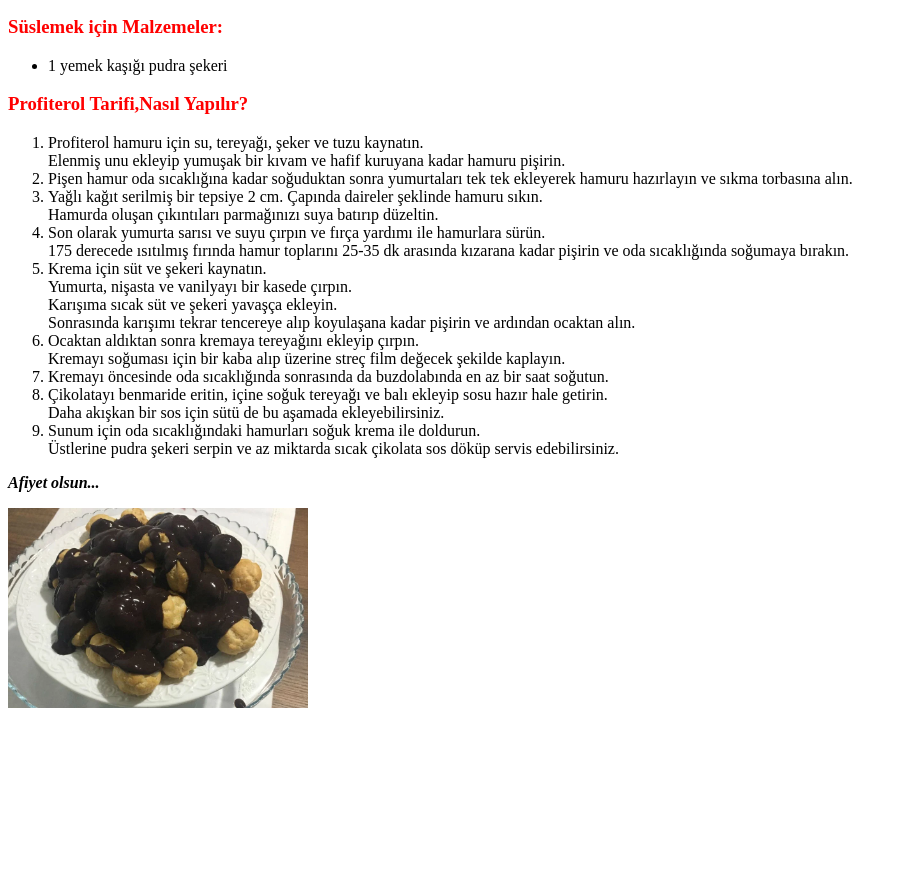
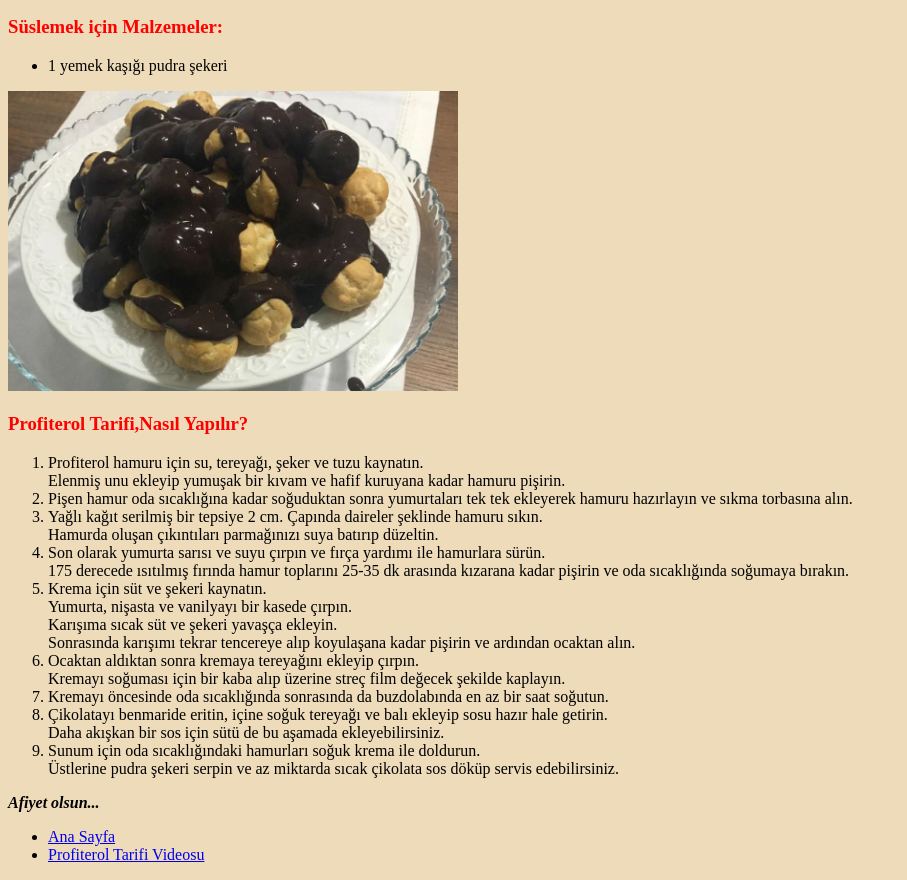
Before and after one commit to AliUNGOR/odev3-profiterol-tarifi, a plain HTML site: page index.html in a window 1280 px wide. Shown: the part 710-1590 px from the top of the page, without its empty margins (0-907 px from the left). Before the commit the page ends 1430 px from the top, so only its background shows below. Drawn offline with Linux system fonts and the light colour scheme.

Commit message:
footer eklendi ve tamamlandi

```diff
--- a/index.html
+++ b/index.html
@@ -6,7 +6,7 @@
     <meta name="viewport" content="width=device-width, initial-scale=1.0">
     <title>Profiterol Tarifi</title>
 </head>
-<body>
+<body style="background-color: rgb(237, 219, 186)">
     <!-- navbar - start -->
     <header>
         <nav>
@@ -73,6 +73,10 @@
                 <li>1 yemek kaşığı pudra şekeri</li>
             </ul>
         </article>
+        <!-- images -->
+        <div>
+            <img height="300" src="images/ev-yapimi-profiterol-tarifi.webp" alt="Lezzetli Profiterol">
+            </div>
         <!-- Profiterol tarifi nasıl yapılır? -->
         <article>
             <h3 style="color:red">Profiterol Tarifi,Nasıl Yapılır?</h3>
@@ -93,12 +97,23 @@
             <p><strong><em>Afiyet olsun...</em></strong></p>
         </article>
         <!-- articles - end -->
-        <!-- images -->
-        <img height="200" src="images/ev-yapimi-profiterol-tarifi.webp" alt="Lezzetli Profiterol">
+
     </section>
     <!-- content - end -->
 
     <!-- footer - start -->
+    <footer>
+        <nav>
+            <ul>
+                <li>
+                    <a href="https://yemek.com/">Ana Sayfa</a>
+                </li>
+                <li>
+                    <a href="https://yemek.com/tarif/gercek-profiterol/" target="_blank">Profiterol Tarifi Videosu</a>
+                </li>
+            </ul>
+        </nav>
+    </footer>
     <!-- footer - end -->
 </body>
 </html>
```
